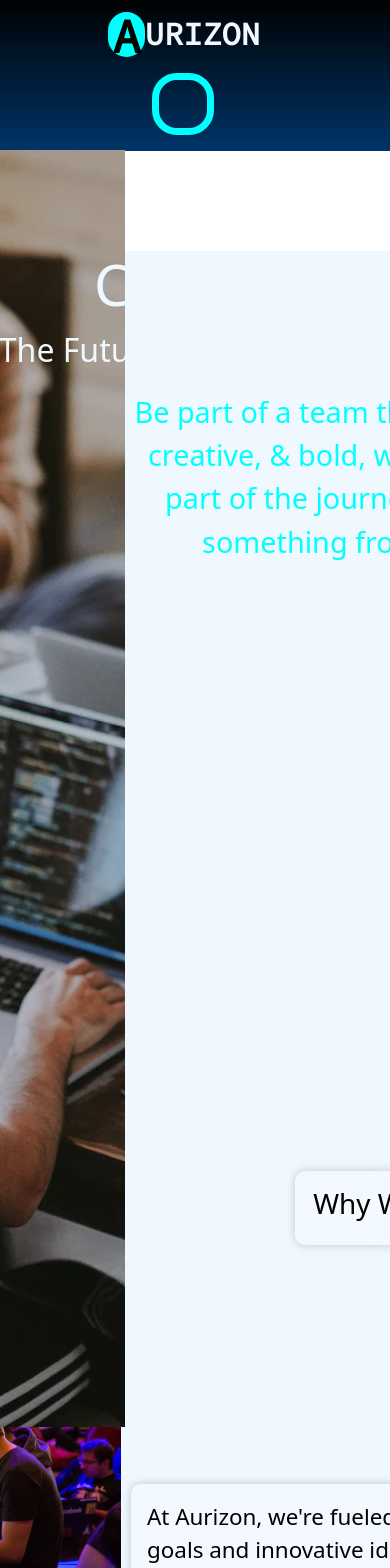
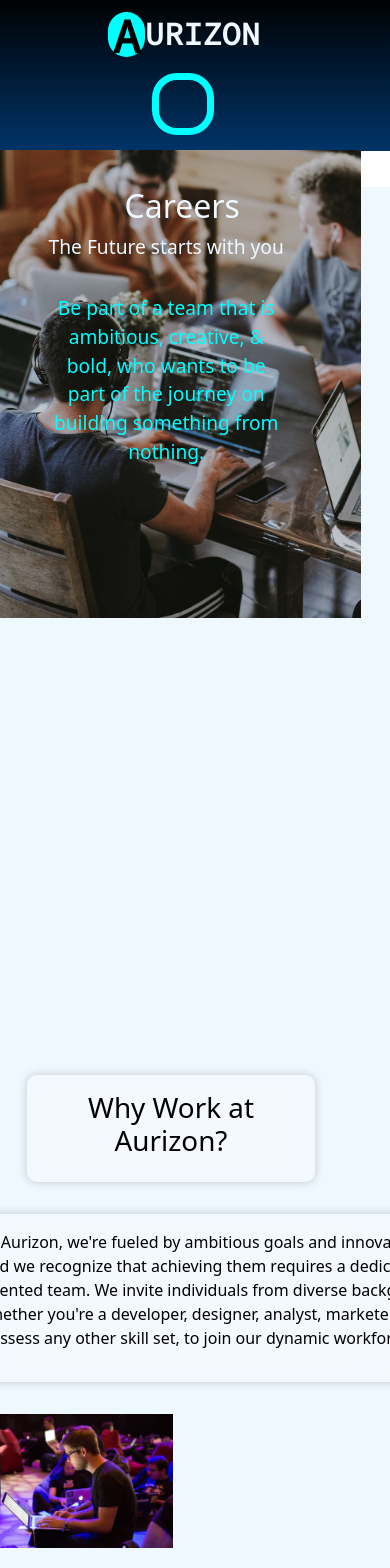
Before and after one commit to jdelvalle12/aurizon, a React (Create React App) app in the folder client/: page /careers in a window 390 px wide. Shown: the top 1568 px of the page. Built offline with nearby package versions, Linux system fonts and the light colour scheme.

Commit message:
more work to be done for mobile display

```diff
--- a/client/src/App.css
+++ b/client/src/App.css
@@ -3208,6 +3208,144 @@
   font-size: 1.3rem;
 }
 
+@media (max-width: 767px) {
+  .careers-container {
+    width: 100%;
+    height: 100%;
+    align-items: center;
+    /* display: flex;
+    flex-direction: column; */
+  }
+
+  .careers-background {
+    margin-top: -2.3rem;
+    margin-left: 4rem;
+    width: 100%;
+    height: 4.5%;
+  }
+
+  .career-title h2 {
+    font-size: 2rem;
+    margin-top: 2rem;
+    margin-left: 1rem;
+    width: 90%;
+    text-align: center;
+  }
+
+  .career-title p {
+    font-size: 1.2rem;
+    /* margin-left: 1rem; */
+    margin-bottom: 1rem;
+    width: 90%;
+    text-align: center;
+  }
+
+  .head-text {
+    font-size: 1.2rem;
+    margin-top: 2rem;
+    margin-left: 9rem;
+    margin-bottom: 2rem;
+    width: 40%;
+    text-align: center;
+  }
+
+  .why-work {
+    width: 50%;
+    margin-left: 7.5rem;
+    margin-right: 2rem;
+  }
+
+  .career-description,
+  .career-description-two,
+  .career-description-three,
+  .having-fun-description {
+    width: 90%;
+    margin: 2rem auto;
+    padding: 1rem;
+  }
+
+  .career-description p,
+  .career-description-two p,
+  .career-description-three p,
+  .having-fun-description p {
+    font-size: 1rem;
+    margin-left: 0; /* Adjust as needed */
+    text-align: left;
+  }
+
+  .we-offer p {
+    font-size: 1rem;
+    margin-left: 0; /* Adjust as needed */
+    text-align: left;
+  }
+
+  .we-offer ul {
+    width: 90%;
+    margin: 0 auto;
+    flex-direction: column;
+  }
+
+  .we-offer ul li {
+    width: 90%;
+    margin: 1rem auto;
+    flex-direction: column;
+  }
+
+  .hiring-process h3 {
+    font-size: 2rem;
+    margin-left: 0; /* Adjust as needed */
+    width: 90%;
+    text-align: center;
+  }
+
+  .hiring-process p {
+    font-size: 1rem;
+    margin-left: 0; /* Adjust as needed */
+    width: 90%;
+    text-align: left;
+  }
+
+  .hiring-process ul {
+    width: 90%;
+    margin: 0 auto;
+    flex-direction: column;
+  }
+
+  .hiring-process ul li {
+    width: 90%;
+    margin: 1rem auto;
+    display: flex;
+    flex-direction: column;
+  }
+
+  .opportunity h2 {
+    font-size: 1.5rem;
+    margin-top: 2rem;
+    margin-bottom: 1rem;
+    text-align: center;
+  }
+
+  .opportunity p {
+    font-size: 1rem;
+    margin-top: 1rem;
+    margin-bottom: 1rem;
+    text-align: left;
+  }
+
+  .dont-see {
+    margin-top: 2rem;
+    margin-bottom: 2rem;
+    margin-left: 0; /* Adjust as needed */
+    width: 90%;
+    text-align: left;
+  }
+
+  .dont-see p {
+    font-size: 1rem;
+  }
+}
+
+
 /* Insider */
 
 /* Resume */
```
